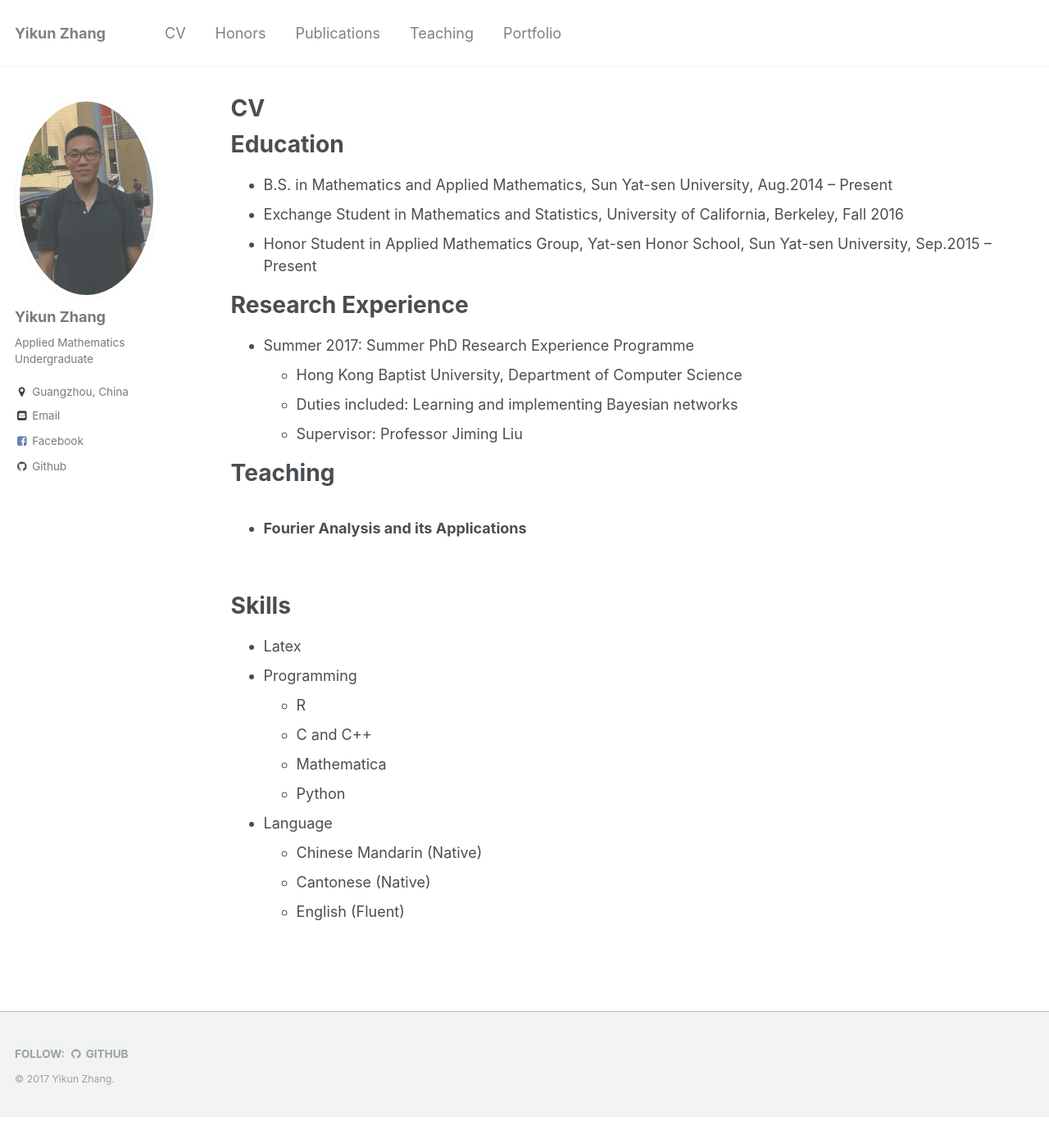
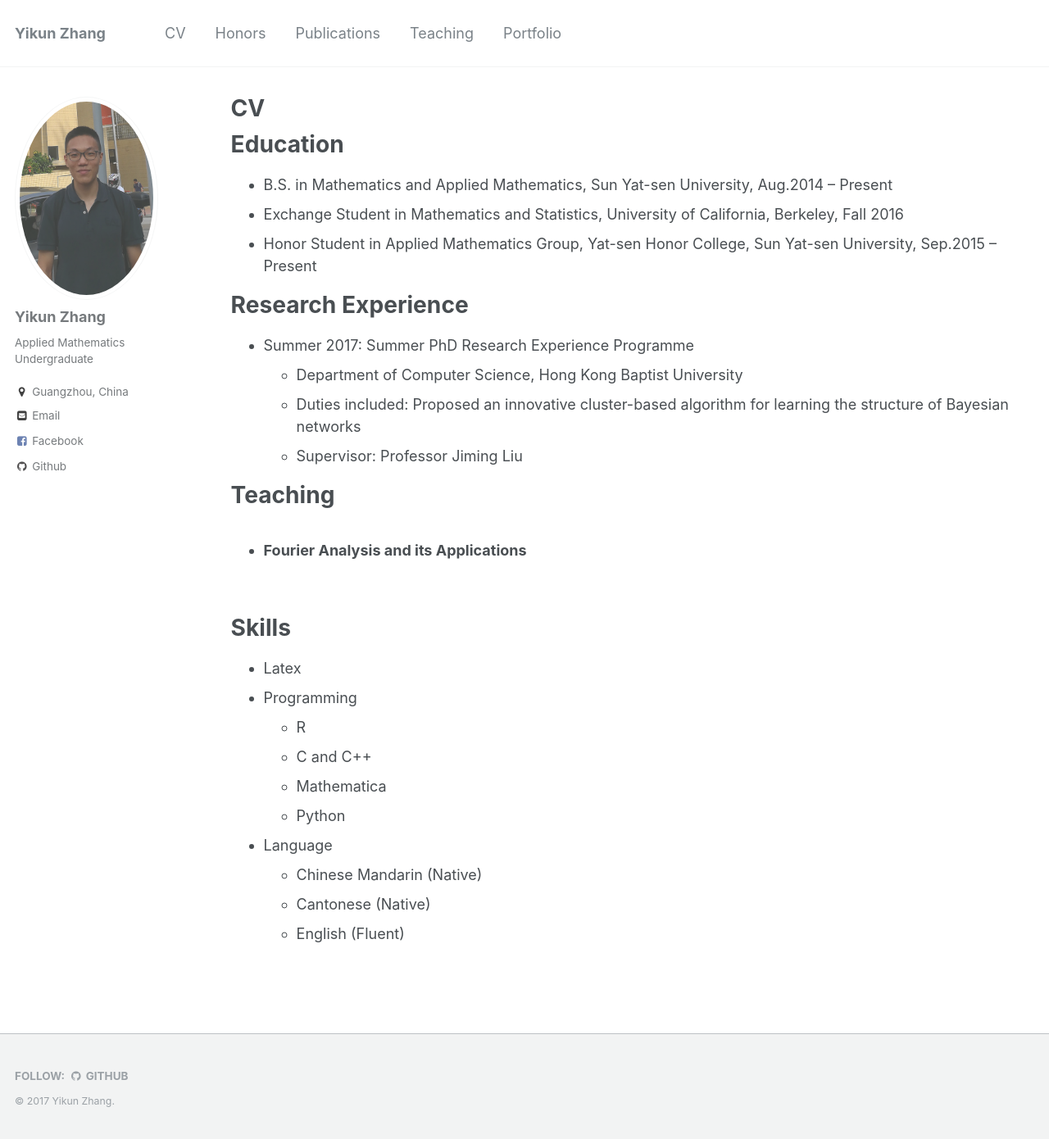
Before and after one commit to zhangyk8/zhangyk8.github.io, a Jekyll site: the page built from _pages/cv.md, in a window 1280 px wide and 1390 px high. Shown: the whole window at 82% size. Built offline with Jekyll 4.4.1, drawn with Linux system fonts in a browser that asks for light colours.

Commit message:
Update cv.md

```diff
--- a/_pages/cv.md
+++ b/_pages/cv.md
@@ -13,13 +13,13 @@ Education
 ======
 * B.S. in Mathematics and Applied Mathematics, [Sun Yat-sen University](http://www.sysu.edu.cn/2012/en/index.htm), Aug.2014 -- Present
 * Exchange Student in Mathematics and Statistics, [University of California, Berkeley](http://www.berkeley.edu/), Fall 2016
-* Honor Student in Applied Mathematics Group, [Yat-sen Honor School](http://yss.sysu.edu.cn/EnVersion/Index.aspx), Sun Yat-sen University, Sep.2015 -- Present
+* Honor Student in Applied Mathematics Group, [Yat-sen Honor College](http://yss.sysu.edu.cn/EnVersion/Index.aspx), Sun Yat-sen University, Sep.2015 -- Present
 
 Research Experience
 ======
 * Summer 2017: Summer PhD Research Experience Programme
-  * Hong Kong Baptist University, Department of Computer Science
-  * Duties included: Learning and implementing Bayesian networks
+  * Department of Computer Science, Hong Kong Baptist University
+  * Duties included: Proposed an innovative cluster-based algorithm for learning the structure of Bayesian networks
   * Supervisor: Professor Jiming Liu
 
 
```
